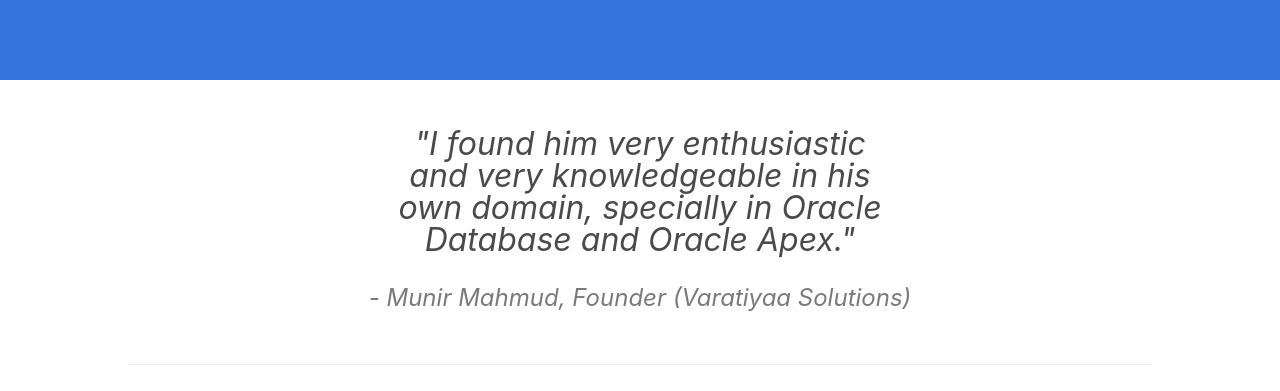
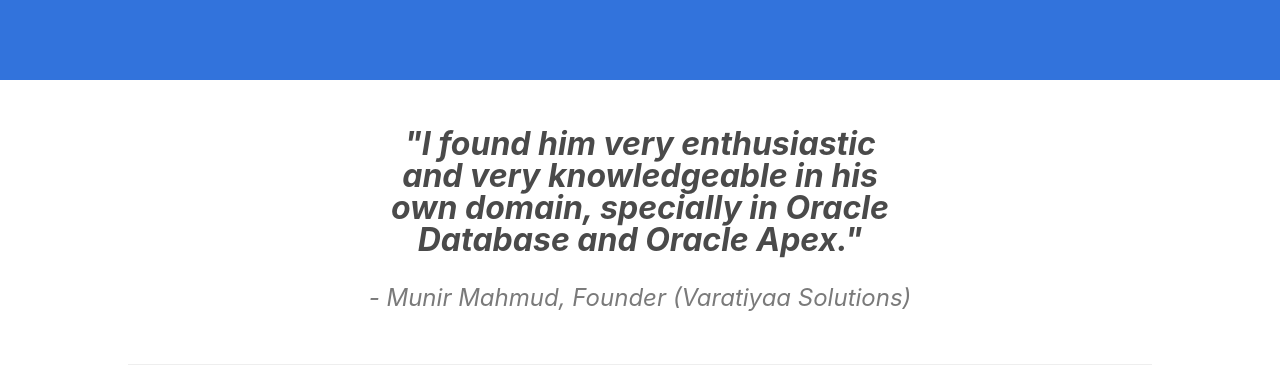
Before and after one commit to blackmann/Pierre, a plain HTML site: page index.html in a window 1280 px wide. Shown: the part 378-769 px from the top of the page. Drawn offline with nearby package versions, Linux system fonts and the light colour scheme.

Commit message:
Adjusted font weight for recommendation

```diff
--- a/static/css/main.css
+++ b/static/css/main.css
@@ -35,5 +35,6 @@
 
 .condensed {
     /*font-family: 'Roboto Condensed', sans-serif;*/
-    font-style: italic
+    font-style: italic;
+    font-weight: 700;
 }
```
